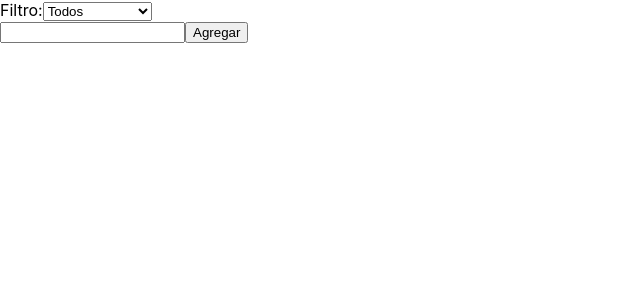
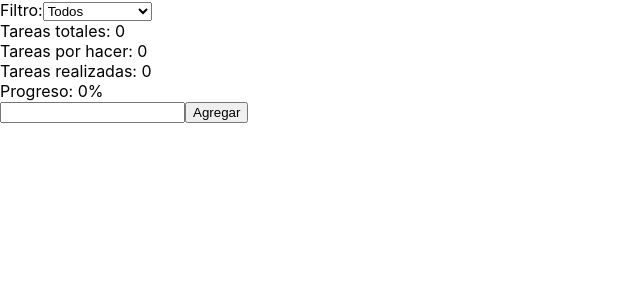
Before and after one commit to Sacks-Lucas/todo-list, a React (Create React App) app: page / in a window 1280 px wide. Shown: the top 300 px of the page, without its empty margins (0-640 px from the left). Built offline with nearby package versions, Linux system fonts and the light colour scheme.

Commit message:
Video 550. Creacion TodoStats con selector.

```diff
--- a/src/App.js
+++ b/src/App.js
@@ -2,11 +2,13 @@ import { RecoilRoot } from "recoil";
 import ItemCreator from "./components/ItemCreator";
 import TodoList from "./components/TodoList";
 import TodoFilter from "./components/TodoFilter";
+import TodoStats from "./components/TodoStats";
 
 function App() {
   return (
     <RecoilRoot>
       <TodoFilter />
+      <TodoStats />
       <ItemCreator />
       <TodoList />
     </RecoilRoot>
--- /dev/null
+++ b/src/components/TodoStats.js
@@ -0,0 +1,17 @@
+import React from 'react'
+import { useRecoilValue } from 'recoil'
+import { todoStatsSelector } from '../selectors'
+
+const TodoStats = () => {
+    const {total,toDo,notTodo,completePercentage}=useRecoilValue(todoStatsSelector)
+    return (
+        <div>
+            <span>Tareas totales: {total}</span><br/>
+            <span>Tareas por hacer: {toDo}</span><br/>
+            <span>Tareas realizadas: {notTodo}</span><br/>
+            <span>Progreso: {completePercentage *100}%</span>
+        </div>
+    )
+}
+
+export default TodoStats
--- a/src/selectors/index.js
+++ b/src/selectors/index.js
@@ -16,3 +16,16 @@ export const todoFilterSelector = selector({
         }
     }
 })
+
+export const todoStatsSelector = selector({
+    key:'todoStatsSelector',
+    get:({get}) => {
+        const list = get(todoListState)
+        return {
+            total:list.length,
+            toDo:list.filter(item=>!item.isCompleted).length,
+            notTodo:list.filter(item=>item.isCompleted).length,
+            completePercentage:list.length === 0 ? 0 : list.filter(item=>item.isCompleted).length / list.length,
+        }
+    }
+})
```
